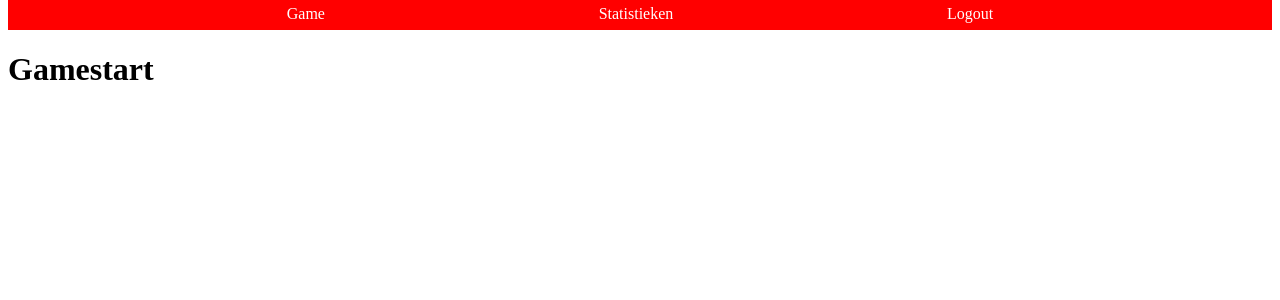
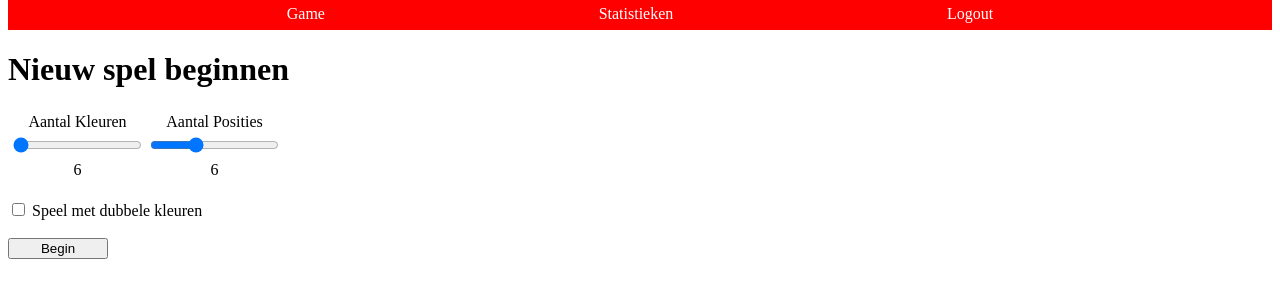
Before and after one commit to Jeroen-van-der-Poel/Python-Mastermind, a Flask app: page /gamestart/ in a window 1280 px wide. Shown: the top 300 px of the page. Run offline with Flask 2, Linux system fonts and the light colour scheme; a user stored in the database is signed in.

Commit message:
gamestart

```diff
--- a/MasterMind/App.py
+++ b/MasterMind/App.py
@@ -24,17 +24,20 @@ def login():
         return render_template('gamestart.html')
     return render_template('login.html')
 
+
 @app.route('/logout/')
 def logout():
     if 'player' in session:
         session.clear()
     return render_template('login.html')
 
+
 @app.route('/gamestart/', methods=['GET', 'POST'])
 def game():
-    if 'player' in session:
+    if request.method == 'GET' and 'player' in session:
         return render_template('gamestart.html')
     return render_template('login.html')
 
+
 if __name__ == '__main__':
     app.run()
--- /dev/null
+++ b/MasterMind/Game.py
@@ -0,0 +1,5 @@
+
+
+class Game:
+
+    def generateGame(amount: int, color_amount: int, is_double: bool):
--- a/MasterMind/templates/gamestart.html
+++ b/MasterMind/templates/gamestart.html
@@ -1,7 +1,41 @@
 {% extends "layout.html" %}
 
-{% block title %}<h1>Gamestart</h1>{% endblock %}
+{% block title %}<h1>Nieuw spel beginnen</h1>{% endblock %}
 
 {% block body %}
+<div>
+        <form action="/gamestart/" method="post">
+            <table style="text-align: center">
+                <tr>
+                    <td>Aantal Kleuren</td>
+                    <td>Aantal Posities</td>
+                </tr>
+                <tr>
+                    <td>
+                        <input type="range" name="color_amount" id="color_amount" value="6" min="6" max="10"
+                               oninput="color_amount_out.value = color_amount.value"></td>
+                    <td>
+                        <input type="range" name="amount" id="amount" value="6" min="4" max="10"
+                               oninput="amount_out.value = amount.value"></td>
+                </tr>
+                <tr>
+                    <td>
+                        <output name="color_amount_out" id="color_amount_out">6</output>
+                    </td>
+                    <td>
+                        <output name="amount_out" id="amount_out">6</output>
+                    </td>
+                </tr>
+            </table>
 
+            <br>
+
+            <input type="checkbox" name="doubles"> Speel met dubbele kleuren
+
+            <br>
+            <br>
+
+            <button type="submit" style="width: 100px">Begin</button>
+        </form>
+    </div>
 {% endblock %}
```
